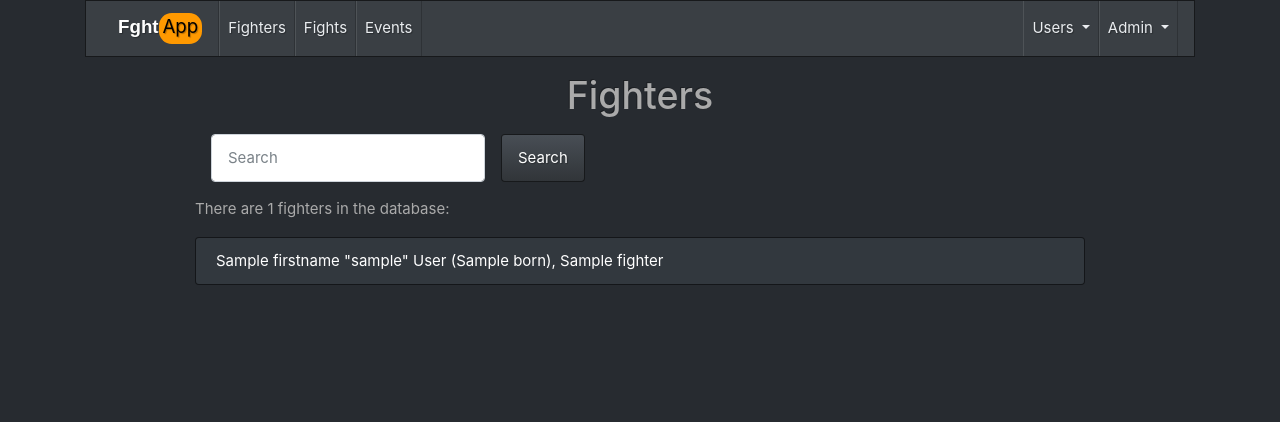
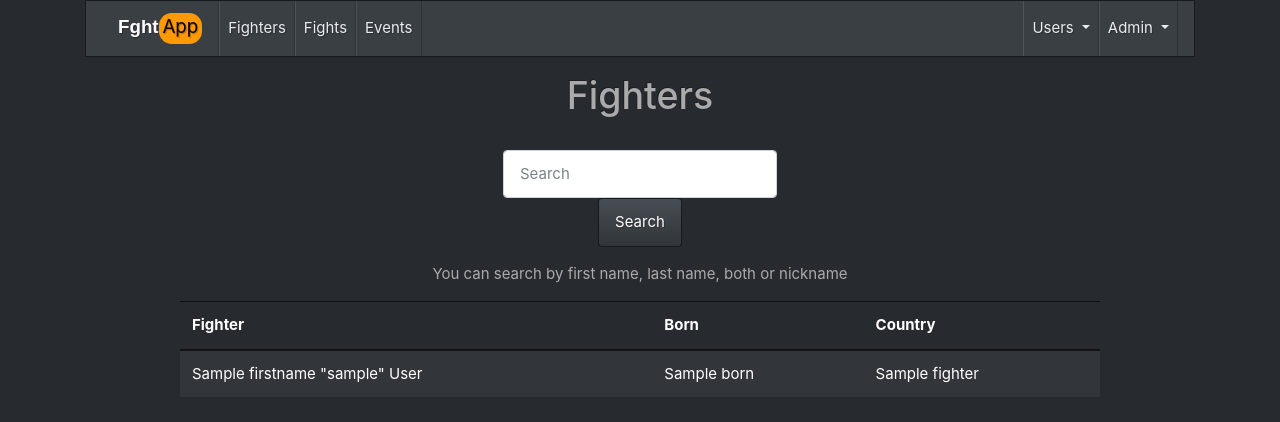
Before and after one commit to murmurian/fghtApp, a Flask app: template templates/fighters.html in a window 1280 px wide. Shown: the top 422 px of the page. Run offline with Flask 3, Linux system fonts and the light colour scheme; the template is opened without the code that fills it: values that come from a table or form of the project are taken from there, most other values are stand-ins (such as "Sample title", 1, 10 or a date in 2020); some libraries are stand-ins or nearby versions.

Commit message:
Updated fighter search. UI refinement.

```diff
--- a/forms.py
+++ b/forms.py
@@ -19,7 +19,7 @@ class RegistrationForm(FlaskForm):
 
 
 class SearchForm(FlaskForm):
-    q = StringField("Search", [validators.Length(max=30, message="Search term must be less than 30 characters")])
+    search = StringField("Search", [validators.Length(max=30, message="Search term must be less than 30 characters")])
     submit = SubmitField("Submit")
 
 
--- a/templates/event.html
+++ b/templates/event.html
@@ -2,7 +2,7 @@
 {% block title %} {{ event.name }} {% endblock %}
 
 {% block content %}
-<div class="card">
+<div class="card my-3">
   <div class="card-body">
     <h2 class="card-title text-center">{{ event.name }}</h2>
     <p class="card-text">Date: {{ event.date }}</p>
--- a/templates/fighters.html
+++ b/templates/fighters.html
@@ -1,24 +1,41 @@
 {% extends "layout.html" %}
 
 {% block content %}
-
-<div class="container">
-    <h1 class="text-center my-3">Fighters</h1>
-    <form method="POST" action="{{ url_for('fighters_route') }}" class="form-inline my-3">
-        {{ form.csrf_token }}
-        <div class="form-group mx-sm-3">
-            <label for="q" class="sr-only">Search</label>
-            {{ form.q(class='form-control', placeholder='Search') }}
-        </div>
-        <button class="btn btn-primary" type="submit">Search</button>
-    </form>
-    <p>There are {{ count }} fighters in the database:</p>
-    <ul class="list-group">
+<h1 class="text-center my-3">Fighters</h1>
+<div class="row">
+    <div class="col-4"></div>
+    <div class="col-4">
+        <form method="POST" action="{{ url_for('fighters_route') }}" class="form-inline my-3 text-center">
+            {{ form.csrf_token }}
+            <div class="form-group mx-auto">
+                <label for="q" class="sr-only">Search</label>
+                {{ form.search(class='form-control', placeholder='Search') }}
+            </div>
+            <button class="btn btn-primary mx-auto" type="submit">Search</button>
+        </form>
+    </div>
+    <div class="col-4"></div>
+</div>
+<div class="text-center">You can search by first name, last name, both or nickname</div>
+<table class="table table-striped my-3">
+    <thead>
+        <tr>
+            <th scope="col">Fighter</th>
+            <th scope="col">Born</th>
+            <th scope="col">Country</th>
+        </tr>
+    </thead>
+    <tbody>
         {% for fighter in fighters %}
-        <li class="list-group-item">
-            <a href="{{ url_for('fighter_profile', fighter_id=fighter.id) }}">{{ fighter.firstname }} {% if fighter.nickname %}"{{ fighter.nickname }}"{% endif %} {{ fighter.lastname }} ({{ fighter.born }}), {{ fighter.country_name }}</a>
-        </li>
+        <tr>
+            <td>
+                <a href="{{ url_for('fighter_profile', fighter_id=fighter.id) }}">{{ fighter.firstname }} {% if
+                    fighter.nickname %}"{{ fighter.nickname }}"{% endif %} {{ fighter.lastname }}</a>
+            </td>
+            <td>{{ fighter.born }}</td>
+            <td>{{ fighter['country_name'] }}</td>
+        </tr>
         {% endfor %}
-    </ul>
-</div>
+    </tbody>
+</table>
 {% endblock %}"
```
Also changed, not shown: persons.py (+18 -0 lines), routes.py (+3 -8 lines).
